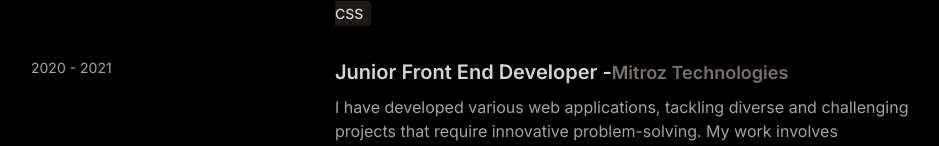
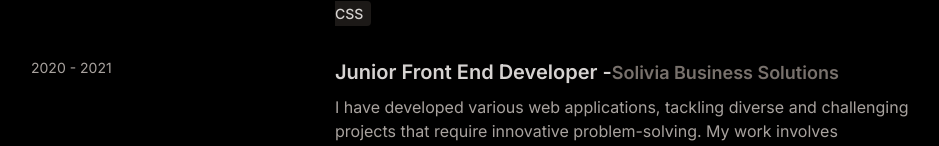
Before and after one commit to lokesh1987-hack/portfolio, a React (Vite) app: page / in a window 1280 px wide. Shown: the part 2353-2499 px from the top of the page, without its empty margins (169-1108 px from the left). Built offline with nearby package versions, Linux system fonts and the light colour scheme.

Commit message:
Company name included

```diff
--- a/src/constants/index.js
+++ b/src/constants/index.js
@@ -34,7 +34,7 @@ export const EXPERIENCES = [
   {
     year: "2020 - 2021",
     role: "Junior Front End Developer ",
-    company: "Mitroz Technologies",
+    company: "Solivia Business Solutions",
     description: `I have developed various web applications, tackling diverse and challenging projects that require innovative problem-solving. My work involves collaborating with cross-functional teams to gather requirements and ensure solutions align with user needs. I focus on building responsive, user-friendly interfaces that enhance the overall user experience. This experience has honed my skills in both front-end and back-end development, making me a versatile asset to any team.`,
     technologies: ["HTML","CSS","JavaScript","React.js","Bootstrap"],
   },
```
